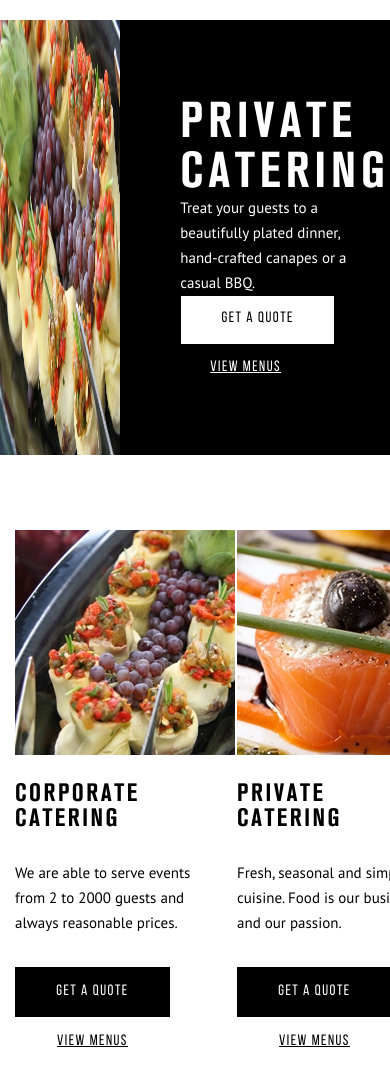
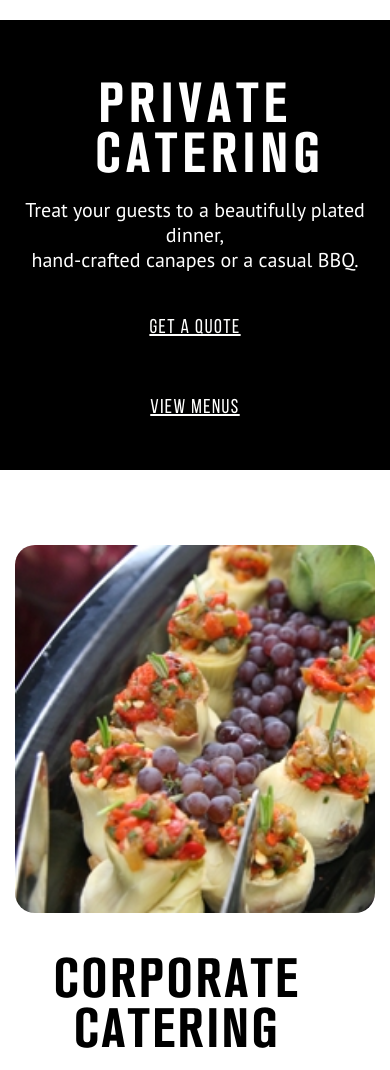
Before and after one commit to Swartzpanzer/PrimeOne, a plain HTML site: page index.html in a window 390 px wide. Shown: the part 135-1205 px from the top of the page. Drawn offline with Linux system fonts and the light colour scheme.

Commit message:
OnePrime adaptive

```diff
--- a/css/style.css
+++ b/css/style.css
@@ -77,7 +77,6 @@ body{
 	display: -ms-flex;
 	display: -o-flex;
 	display: flex;
-	flex: 0 1 100%;
 }
 .header__lang{
 	display: -webkit-flex;
@@ -85,7 +84,7 @@ body{
 	display: -ms-flex;
 	display: -o-flex;
 	display: flex;
-	flex: 0 1 50%;
+	width: 50%;
 	justify-content: flex-start;
 }
 .header__lang a{
@@ -97,6 +96,7 @@ body{
 	letter-spacing: 1px;
 	text-decoration: underline;
 	padding: 0 4px;
+	color: black;
 }
 .header__lang a.active{
 	background: #000;
@@ -108,7 +108,7 @@ body{
 	display: -ms-flex;
 	display: -o-flex;
 	display: flex;
-	flex: 0 1 50%;
+	width: 50%;
 	justify-content: flex-end;
 }
 .header__top__link a{
@@ -125,7 +125,7 @@ body{
 	display: -ms-flex;
 	display: -o-flex;
 	display: flex;
-	flex: 0 1 100%;
+	width: 100%;
 	margin: -20px 0 0 0;
 }
 .left__menu{
@@ -134,7 +134,7 @@ body{
 	display: -ms-flex;
 	display: -o-flex;
 	display: flex;
-	flex: 0 1 33.333%;
+	width: 33.333%;
 	justify-content: center;
 	-ms-align-items: center;
 	align-items: center;
@@ -157,7 +157,7 @@ body{
 }
 .menu__logo{
 	text-align: center;
-	flex: 0 1 33.333%;
+	width: 33.333%;
 	justify-content: center;
 	-ms-align-items: center;
 	align-items: center;
@@ -184,7 +184,7 @@ body{
 	display: -ms-flex;
 	display: -o-flex;
 	display: flex;
-	flex: 0 1 33.333%;
+	width: 33.333%;
 	justify-content: center;
 	-ms-align-items: center;
 	align-items: center;
@@ -201,78 +201,105 @@ body{
 	display: -ms-flex;
 	display: -o-flex;
 	display: flex;
-	flex: 0 1 100%;
+	width: 100%;
+	height: 100%;
+
 }
 .private__image{
-	display: -webkit-flex;
-	display: -moz-flex;
-	display: -ms-flex;
-	display: -o-flex;
-	display: flex;
-	flex: 0 1 50%;
+	width: 50%;
 }
 .private__image img{
 	width: 100%;
 }
+
 .private__item{
 	background: #000;
-	display: -webkit-flex;
-	display: -moz-flex;
-	display: -ms-flex;
-	display: -o-flex;
-	display: flex;
-	flex-direction: column;
-	flex: 0 1 50%;
-	-ms-align-items: center;
-	-ms-align-items: flex-start;
-	align-items: flex-start;
-	justify-content: space-around;
-	padding: 75px 0 75px 60px;
+	width: 50%;
+
 }
+.private__item div{
+
+}
+
 .private__title{
 	color: #ffffff;
 	font-family: "AkzidenzGroteskBQBdCnd";
-	font-size: 50px;
+	font-size: 56px;
 	line-height: 50px;
 	text-transform: uppercase;
 	letter-spacing: 5px;
+	max-width: 200px;
+	padding: 10% 0 0 10%;
 }
 .private__text{
 	color: #ffffff;
-	font-size: 15px;
+	font-size: 20px;
 	line-height: 25px;
+	padding: 5% 0 0 10%;
 }
-.private__button__left{
+.private__button{
 	display: inline-block;
-	border: 1px solid #000;
-	width: 155px;
 	height: 50px;
-	background-color: #ffffff;
+
+	text-align: center;
+	padding: 5% 0 10% 10%;
 }
-.text__button .private__button__left{
-	color: #000000;
+
+.private__button p{
+	color: #fffffe;
 	font-family: Bebas;
-	font-size: 15px;
+	font-size: 20px;
 	line-height: 25px;
+	text-decoration: underline;
 	text-transform: uppercase;
 	letter-spacing: 1.5px;
-	text-align: center;
-	padding: 10px 0;
+	padding: 13px 30px;
 }
-.private__button__right{
-	display: inline-block;
+.private__button p:hover{
+	color: black;
+	background: #fff;
+	text-decoration: none;
 }
-.text__button .private__button__right{
-	color: #fff;
-	font-family: Bebas;
-	font-size: 15px;
-	line-height: 25px;
-	text-transform: uppercase;
-	letter-spacing: 1.5px;
-	text-align: center;
-	padding: 10px 0 0 30px;
-	text-decoration: underline;
+
+@media (max-width: 980px) {
+	.private__row{
+		display: block;
+	}
+	.private__image{
+		display: none;
+	}
+	.private__item{
+		display: flex;
+		-webkit-flex-direction: column;
+		-moz-flex-direction: column;
+		-ms-flex-direction: column;
+		-o-flex-direction: column;
+		flex-direction: column;
+		justify-content: center;
+		-ms-align-items: center;
+		align-items: center;
+		text-align: center;
+		min-width: 100%;
+		background: #000;
+		min-height: 450px;
+	}
+	.private__item div{
+		margin: 20px 0 0 0;
+	}
+	.private__item a{
+		margin: 30px 0 0 0;
+	}
+	.private__title{
+		padding: 0;
+	}
+	.private__text{
+		padding: 0;
+	}
+	.private__button{
+		padding: 0;
+	}
 }
+
 
 .info-columns{
 	padding: 75px 0;
@@ -287,7 +314,6 @@ body{
 	flex: 0 1 100%;
 }
 .columns{
-	margin: 0 2px 0 0;
 	display: -webkit-flex;
 	display: -moz-flex;
 	display: -ms-flex;
@@ -303,8 +329,16 @@ body{
 	align-items: flex-start;
 	flex: 0 1 25%;
 }
+.columns__image{
+	width: 100%;
+}
+.columns__image img{
+	width: 90%;
+	border-radius: 20px;
+}
 .columns__title{
 	color: #000000;
+	max-width: 121px;
 	font-family: "AkzidenzGroteskBQBdCnd";
 	font-size: 25px;
 	line-height: 25px;
@@ -317,55 +351,105 @@ body{
 	font-size: 15px;
 	line-height: 25px;
 	margin: 30px 0 32px 0;
+	text-align: left;
 }
 .info-columns__button{
-	display: -webkit-flex;
-	display: -moz-flex;
-	display: -ms-flex;
-	display: -o-flex;
-	display: flex;
-	-webkit-flex-direction: column;
-	-moz-flex-direction: column;
-	-ms-flex-direction: column;
-	-o-flex-direction: column;
-	flex-direction: column;
-	-ms-align-items: center;
-	align-items: center;
+	display: block;
+	width: 90%;
+	height: 50px;
+	text-align: center;
+	margin: 0 0 10px 0;
+}
 
-}
-.info-columns__button__top{
-	border: 1px solid #000;
-	width: 155px;
-	height: 50px;
-	background-color: #000;
-	text-align: center;
-	padding: 11px 0;
-}
-.text__button{
-	color: #000000;
+.info-columns__button p{
+	color: black;
 	font-family: Bebas;
 	font-size: 15px;
 	line-height: 25px;
 	text-decoration: underline;
 	text-transform: uppercase;
 	letter-spacing: 1.5px;
+	padding: 13px 40px;
 }
-.text__button.top{
-	color: #ffffff;
-	font-family: Bebas;
-	font-size: 15px;
-	line-height: 25px;
-	text-transform: uppercase;
-	letter-spacing: 1.5px;
+.info-columns__button p:hover{
+	color: white;
+	background: #000;
 	text-decoration: none;
 }
-.info-columns__button__bottom{
-	border: 1px solid #fff;
-	width: 155px;
-	height: 50px;
-	background-color: #fff;
-	text-align: center;
-	padding: 11px 0;
+@media (max-width: 980px) {
+	.columns__row{
+		-webkit-flex-wrap: wrap;
+		-moz-flex-wrap: wrap;
+		-ms-flex-wrap: wrap;
+		-o-flex-wrap: wrap;
+		flex-wrap: wrap;
+	}
+	.columns{
+		flex: 0 1 50%;
+		margin: 0 0 20px 0;
+	}
+	.columns__image{
+		width: 90%;
+	}
+	.columns__image img{
+		width: 100%;
+	}
+	.columns__title{
+		text-align: center;
+		font-size: 35px;
+		max-width: 90%;
+	}
+	.columns__text{
+		font-size: 22px;
+		max-width: 90%;
+	}
+	.info-columns__button{
+		margin: 0 0 20px 0;
+	}
+	.info-columns__button p{
+		font-size: 22px;
+		padding: 20px 40px;
+	}
+}
+@media (max-width: 740px) {
+	.columns__row{
+		-webkit-flex-wrap: wrap;
+		-moz-flex-wrap: wrap;
+		-ms-flex-wrap: wrap;
+		-o-flex-wrap: wrap;
+		flex-wrap: wrap;
+	}
+	.columns{
+		flex: 0 1 100%;
+		margin: 0 0 40px 0;
+	}
+	.columns__image{
+		width: 100%;
+	}
+	.columns__image img{
+		width: 100%;
+
+	}
+	.columns__title{
+		text-align: center;
+		font-size: 55px;
+		max-width: 90%;
+		line-height: 50px;
+		padding: 15px 0 0 0;
+	}
+	.columns__text{
+		font-size: 35px;
+		max-width: 90%;
+		line-height: 45px;
+	}
+	.info-columns__button{
+		margin: 0 0 30px 0;
+	}
+	.info-columns__button p{
+		font-size: 30px;
+		padding: 22px 40px;
+		margin: 0 0 40px 0;
+	}
 }
 .choose__row{
 	display: -webkit-flex;
@@ -445,7 +529,7 @@ body{
 	display: -ms-flex;
 	display: -o-flex;
 	display: flex;
-	flex: 0 1 50%;
+	width: 50%;
 	margin: 50px 0 0 0;
 }
 .choose-column__item{
@@ -460,6 +544,7 @@ body{
 	-o-flex-direction: column;
 	flex-direction: column;
 	justify-content: space-around;
+	width: 100%;
 }
 .choose-column__title{
 	color: #000000;
@@ -476,7 +561,67 @@ body{
 	font-size: 15px;
 	line-height: 25px;
 	padding: 0 0 0 12px;
+	width: 90%;
 }
+@media (max-width: 980px){
+	.choose__row{
+		-webkit-flex-wrap: wrap;
+		-moz-flex-wrap: wrap;
+		-ms-flex-wrap: wrap;
+		-o-flex-wrap: wrap;
+		flex-wrap: wrap;
+	}
+	.choose__text{
+		flex: 0 1 100%;
+		padding: 30px 0;
+		display: -webkit-flex;
+		display: -moz-flex;
+		display: -ms-flex;
+		display: -o-flex;
+		display: flex;
+		justify-content: center;
+	}
+	.choose__image{
+		flex: 0 1 100%;
+	}
+	.choose__image img{
+		width: 100%;
+		height: 100%;
+	}
+	.choose-column__row{
+		-webkit-flex-wrap: wrap;
+		-moz-flex-wrap: wrap;
+		-ms-flex-wrap: wrap;
+		-o-flex-wrap: wrap;
+		flex-wrap: wrap;
+		flex: 0 1 100%;
+	}
+	.choose-column{
+		flex: 0 0 100%;
+	}
+	.choose-column__image{
+		max-width: 100px;
+		max-height: 100px;
+	}
+	.choose-column__title{
+		font-size: 40px;
+		line-height: 40px;
+	}
+	.choose-column__text{
+		font-size: 25px;
+		margin: 10px 0 0 0;
+	}
+}
+@media (max-width: 450px){
+	.choose-column__title{
+		font-size: 30px;
+		line-height: 30px;
+	}
+	.choose-column__text{
+		font-size: 20px;
+	}
+}
+
 .hello{
 	padding: 82px 0 28px 0;
 }
@@ -552,6 +697,25 @@ body{
 .hello__icon a{
 	margin: 0 30px 0 0;
 }
+@media (max-width: 980px){
+	.container{
+		max-width: 760px;
+	}
+	.hello__row{
+		-webkit-flex-wrap: wrap;
+		-moz-flex-wrap: wrap;
+		-ms-flex-wrap: wrap;
+		-o-flex-wrap: wrap;
+		flex-wrap: wrap;
+	}
+	.hello__left-contacts{
+		flex: 0 1 100%;
+		padding: 0;
+	}
+	.hello__right-contacts{
+		flex: 0 1 100%;
+	}
+}
 .get__row{
 	display: -webkit-flex;
 	display: -moz-flex;
@@ -583,6 +747,13 @@ body{
 	justify-content: space-around;
 	padding: 50px 0 50px 60px;
 }
+.forms__form{
+	max-width: 250px;
+	color: #fff;
+}
+.forms__form div{
+	margin: 10px 0;
+}
 .forms__title{
 	color: #ffffff;
 	font-family: "AkzidenzGroteskBQBdCnd";
@@ -593,24 +764,29 @@ body{
 }
 .forms__name input{
 	padding-left: 10px;
-	min-width: 250px;
+	width: 100%;
 	min-height: 50px;
 	border: 2px solid #959595;
 	background-color: #252525;
+	color: #fff;
 }
 .forms__mail input{
 	padding-left: 10px;
-	min-width: 250px;
+	width: 100%;
 	min-height: 50px;
 	border: 2px solid #959595;
 	background-color: #252525;
+	color: #fff;
 }
-.forms__textarea input{
+.forms__textarea{
+	display: block;
 	padding-left: 10px;
-	min-width: 250px;
-	min-height: 100px;
+	width: 100%;
+	max-height: 100px;
 	border: 2px solid #959595;
 	background-color: #252525;
+	overflow: auto;
+	color: #fff;
 }
 .forms_btn{
 	width: 155px;
@@ -619,6 +795,7 @@ body{
 	display: flex;
 	align-items: center;
 	justify-content: center;
+	margin: 10px 0 0 0;
 }
 .forms_btn p{
 	color: #000000;
@@ -628,6 +805,34 @@ body{
 	line-height: 25px;
 	text-transform: uppercase;
 	letter-spacing: 1.5px;
+}
+@media (max-width: 980px){
+	.get__row{
+		flex: 0 1 100%;
+		-webkit-flex-wrap: wrap;
+		-moz-flex-wrap: wrap;
+		-ms-flex-wrap: wrap;
+		-o-flex-wrap: wrap;
+		flex-wrap: wrap-reverse;
+	}
+	.map{
+		flex: 0 1 100%;
+	}
+	.forms{
+		flex: 0 1 100%;
+	}
+	.forms__form{
+		min-width: 100%;
+	}
+	.forms__name input{
+		width: 70%;
+	}
+	.forms__mail input{
+		width: 70%;
+	}
+	.forms__textarea{
+		max-width: 70%;
+	}
 }
 .footer{
 	height: 126px;
@@ -663,3 +868,20 @@ body{
 	justify-content: flex-end;
 	margin: -13px 0 0 0;
 }
+@media (max-width: 680px){
+	.footer__row{
+		display: block;
+		position: relative;
+	}
+	.footer__text{
+		display: block;
+		font-size: 12px;
+		position: absolute;
+		top: 80px;
+	}
+	.footer__logo{
+		display: block;
+		position: absolute;
+		top: 30px;
+	}
+}
--- a/index.html
+++ b/index.html
@@ -49,12 +49,10 @@
 						<img src="image/6c5f9cc8b99ba313230d0d9043c814b0.jpg" alt="">
 					</div>
 					<div class="private__item">
-						<div class="private__title">Private <br> 	catering</div>
+						<div class="private__title">Private catering</div>
 						<div class="private__text">Treat your guests to a beautifully plated dinner,<br>hand-crafted canapes or a casual BBQ.</div>
-						<div class="private__button">
-							<a class="text__button" href=""><div class="private__button__left">Get a quote</div></a>
-							<a class="text__button" href=""><div class="private__button__right">view menus</div></a>
-						</div>
+						<a href="" class="private__button"><p>Get a quote</p></a>
+						<a href="" class="private__button"><p>View menus</p></a>
 					</div>
 				</div>
 			</div>
@@ -67,47 +65,41 @@
 							</div>
 							<div class="columns__title">Corporate
 							catering</div>
-							<div class="columns__text">We are able to serve events <br> from 2 to 2000 guests and  <br>always reasonable prices.</div>
-							<div class="info-columns__button">
-							<a class="text__button top" href=""><div class="info-columns__button__top">Get a quote</div></a>
-							<a class="text__button" href=""><div class="info-columns__button__bottom">view menus</div></a>
-							</div>
+							<div class="columns__text">We are able to serve events from 2 to 2000 guests and always reasonable prices.</div>
+
+							<a href="" class="info-columns__button"><p>Get a quote</p></a>
+							<a href="" class="info-columns__button"><p>View menus</p></a>
+
 						</div>
 						<div class="columns">
 							<div class="columns__image">
 								<img src="image/columns2.jpg" alt="">
 							</div>
-							<div class="columns__title">Private <br>
+							<div class="columns__title">Private
 							catering</div>
-							<div class="columns__text">Fresh, seasonal and simple <br>
-							cuisine. Food is our business <br> and our passion.</div>
-							<div class="info-columns__button">
-							<a class="text__button top" href=""><div class="info-columns__button__top">Get a quote</div></a>
-							<a class="text__button" href=""><div class="info-columns__button__bottom">view menus</div></a>
-							</div>
+							<div class="columns__text">Fresh, seasonal and simple
+							cuisine. Food is our business and our passion.</div>
+							<a href="" class="info-columns__button"><p>Get a quote</p></a>
+							<a href="" class="info-columns__button"><p>View menus</p></a>
 						</div>
 						<div class="columns">
 							<div class="columns__image">
 								<img src="image/columns3.png" alt="">
 							</div>
-							<div class="columns__title">Wedding <br>caterin</div>
-							<div class="columns__text">We use only the best organic <br> ingredients and gluten and <br>dairy free cooking.</div>
-							<div class="info-columns__button">
-							<a class="text__button top" href=""><div class="info-columns__button__top">Get a quote</div></a>
-							<a class="text__button" href=""><div class="info-columns__button__bottom">view menus</div></a>
-							</div>
+							<div class="columns__title">Wedding caterin</div>
+							<div class="columns__text">We use only the best organic  ingredients and gluten and dairy free cooking.</div>
+							<a href="" class="info-columns__button"><p>Get a quote</p></a>
+							<a href="" class="info-columns__button"><p>View menus</p></a>
 						</div>
 						<div class="columns">
 							<div class="columns__image">
 								<img src="image/columns4.png" alt="">
 							</div>
-							<div class="columns__title">Online <br>Ordering</div>
-							<div class="columns__text">Successful catering is about <br> organisation, high quality <br>
+							<div class="columns__title">Online Ordering</div>
+							<div class="columns__text">Successful catering is about organisation, high quality
 							service, and great food.</div>
-							<div class="info-columns__button">
-								<a class="text__button top" href=""><div class="info-columns__button__top">Get a quote</div></a>
-								<a class="text__button" href=""><div class="info-columns__button__bottom">view menus</div></a>
-							</div>
+							<a href="" class="info-columns__button"><p>Get a quote</p></a>
+							<a href="" class="info-columns__button"><p>View menus</p></a>
 						</div>
 					</div>
 				</div>
@@ -201,6 +193,7 @@
 						<iframe src="https://www.google.com/maps/embed?pb=!1m14!1m12!1m3!1d35902.63279757407!2d38.43411179824218!3d55.77735591717067!2m3!1f0!2f0!3f0!3m2!1i1024!2i768!4f13.1!5e0!3m2!1sru!2sru!4v1585825981573!5m2!1sru!2sru" width="600" height="450" frameborder="0" style="border:0;" allowfullscreen="" aria-hidden="" tabindex="0"></iframe>
 					</div>
 					<div class="forms">
+						<form action="" class="forms__form">
 							<div class="forms__title">Get in touch</div>
 							<div class="forms__name">
 								<input type="text" placeholder="Name">
@@ -208,10 +201,11 @@
 							<div class="forms__mail">
 								<input type="text" placeholder="E-mail or phone number">
 							</div>
-						<div class="forms__textarea"><input type="textarea" placeholder="Your message"></div>
+							<textarea class="forms__textarea" type="textarea" placeholder="Your message" cols="30" rows="10"></textarea>
 							<a href="" class="forms_btn">
 									<p>Send Message</p>
 							</a>
+						</form>
 					</div>
 				</div>
 			</div>
```
Lines whose indentation alone changed are shown as unchanged.
